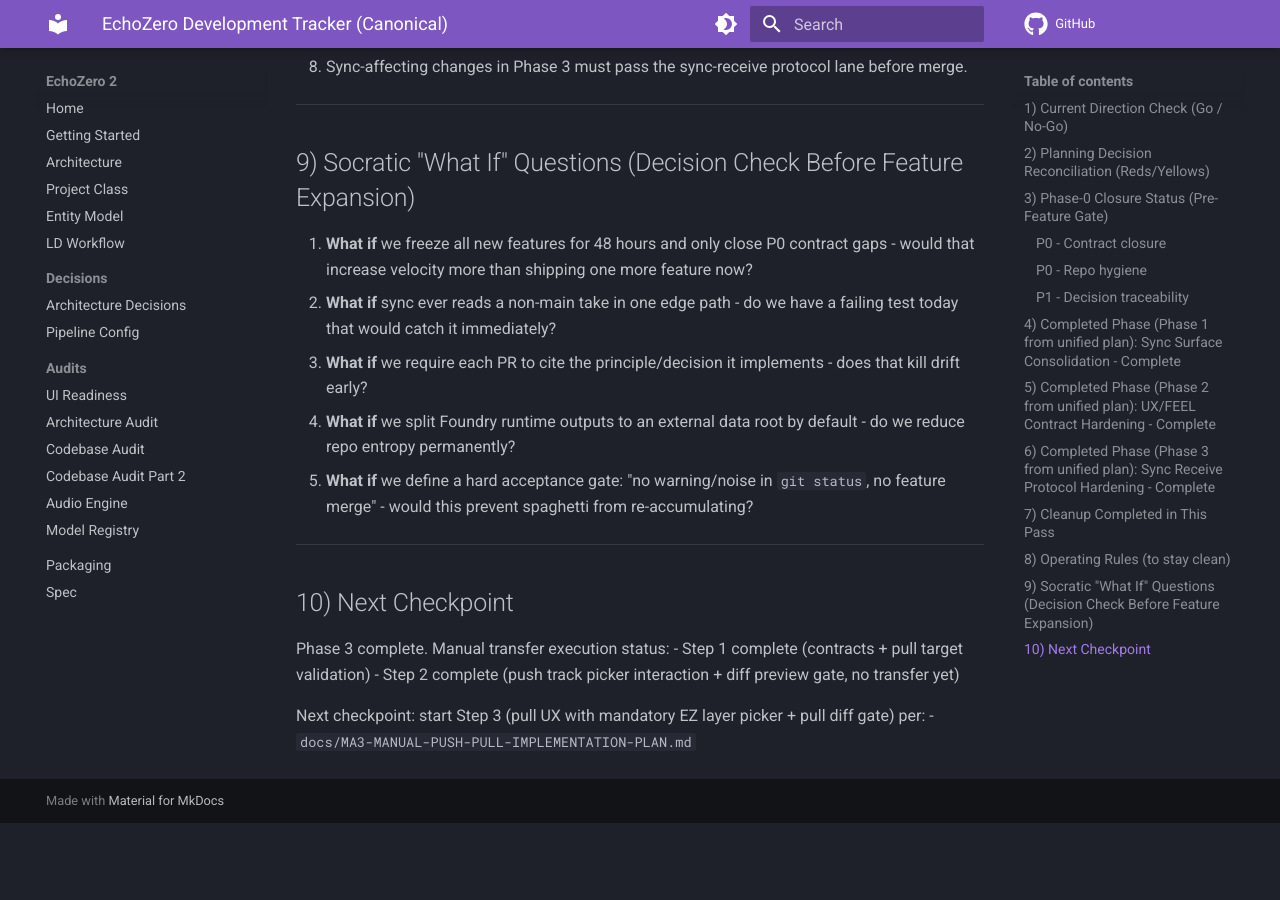
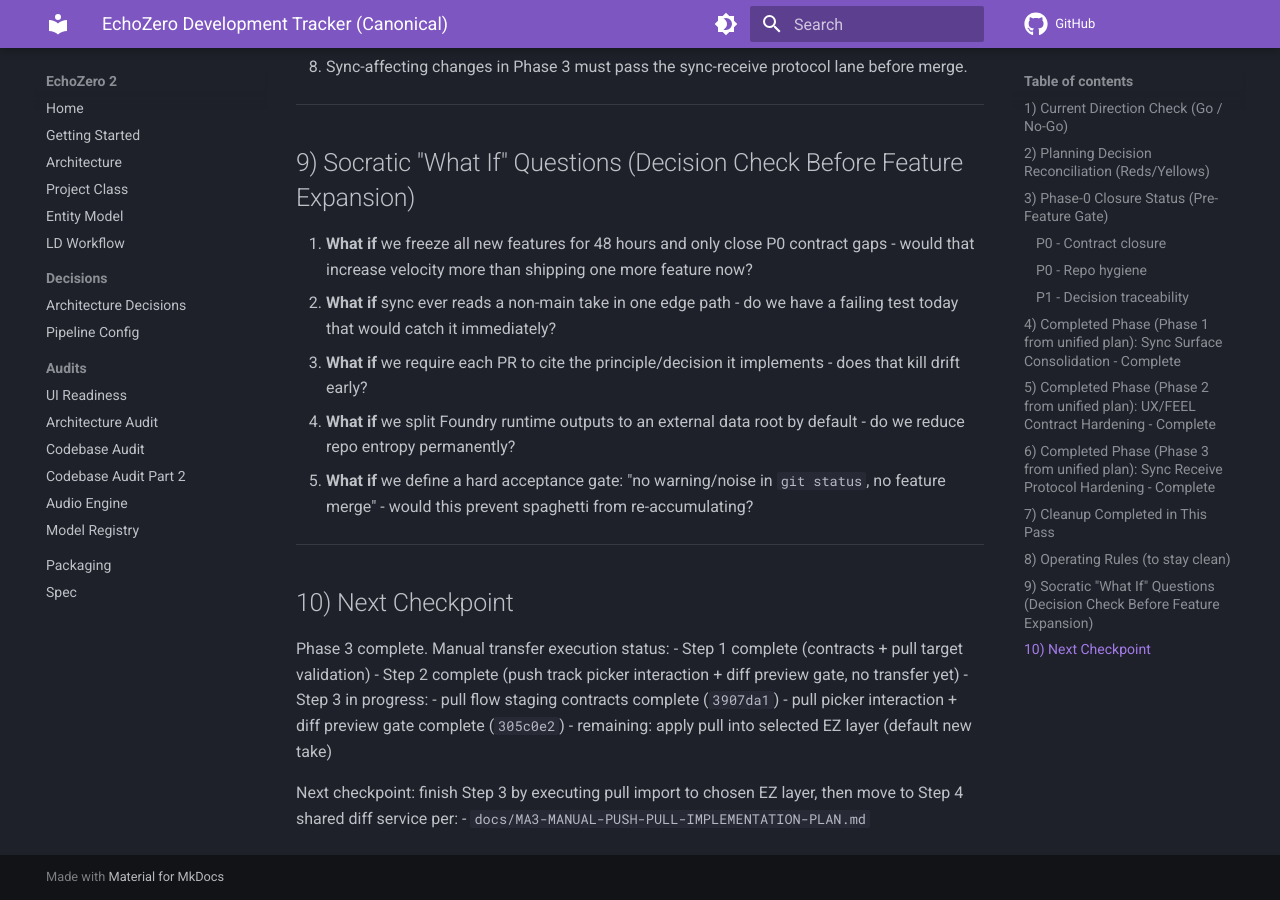
Before and after one commit to gdennen0/EchoZero, an MkDocs documentation site: the page built from docs/DEVELOPMENT-TRACKER.md, in a window 1280 px wide and 900 px high, scrolled down 4941 px. Built offline with MkDocs 1.6.1 and Material for MkDocs 9.7.7, drawn with Linux system fonts in a browser that asks for light colours; comment, search, counter and statistics services are not loaded; before the commit the page ends 5764 px from its top, so only the background shows below that.

Commit message:
Track step 3 progress and remaining pull import milestone

```diff
--- a/docs/DEVELOPMENT-TRACKER.md
+++ b/docs/DEVELOPMENT-TRACKER.md
@@ -148,6 +148,10 @@ Checkpoints:
 Phase 3 complete. Manual transfer execution status:
 - Step 1 complete (contracts + pull target validation)
 - Step 2 complete (push track picker interaction + diff preview gate, no transfer yet)
+- Step 3 in progress:
+  - pull flow staging contracts complete (`3907da1`)
+  - pull picker interaction + diff preview gate complete (`305c0e2`)
+  - remaining: apply pull into selected EZ layer (default new take)
 
-Next checkpoint: start Step 3 (pull UX with mandatory EZ layer picker + pull diff gate) per:
+Next checkpoint: finish Step 3 by executing pull import to chosen EZ layer, then move to Step 4 shared diff service per:
 - `docs/MA3-MANUAL-PUSH-PULL-IMPLEMENTATION-PLAN.md`
```
